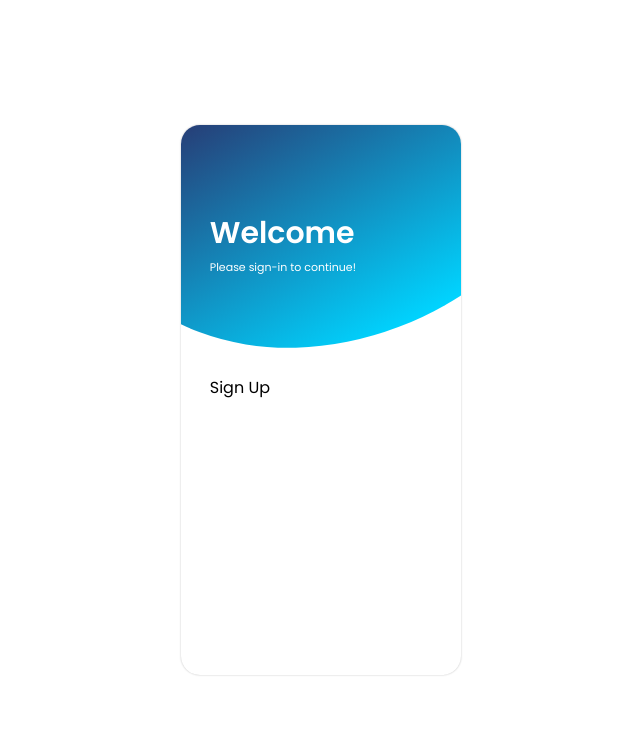
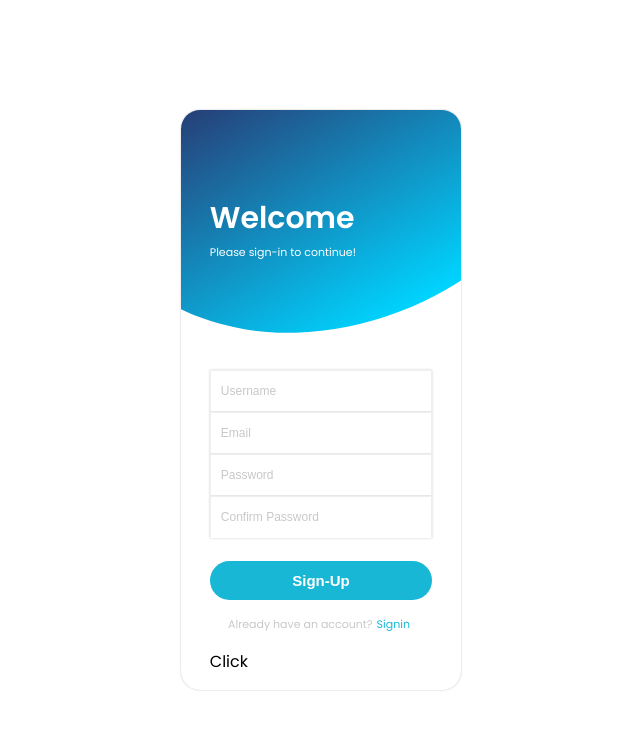
Before and after one commit to remediios/final-year-project, a React (Create React App) app in the folder front-end/fyp/: page /auth/signup in a window 1280 px wide. Shown: the top 730 px of the page, without its empty margins (319-959 px from the left). Built offline with nearby package versions, Linux system fonts and the light colour scheme; the HTML template or start-up script is replaced by a standard one.

Commit message:
Framer Motion Animation addition

```diff
--- a/front-end/fyp/src/components/forms/Auth.js
+++ b/front-end/fyp/src/components/forms/Auth.js
@@ -1,4 +1,4 @@
-import React from "react";
+import React, { useState } from "react";
 import { Routes, Route } from "react-router-dom";
 import {
   BackDrop,
@@ -11,13 +11,48 @@ import {
 } from "../../styles/forms/Global";
 import SignIn from "./SignIn";
 import SignUp from "./SignUp";
+import { AuthContext } from "../../context/AuthContext";
+
+const backdropVariants = {
+  expanded: {
+    width: "233%",
+    height: "1050px",
+    borderRadius: "20%",
+    transform: "rotate(60deg)",
+  },
+  collapsed: {
+    width: "160%",
+    height: "550px",
+    borderRadius: "50%",
+    transform: "rotate(60deg)",
+  },
+};
+
+const expandingTransition = {
+  type: "spring",
+  duration: 2.3,
+  stiffness: 30,
+};
 
 const Auth = () => {
+  const [isExpanded, setExpanded] = useState(false);
+
+  const playExpandingAnimation = () => {
+    setExpanded(true);
+    setTimeout(() => {
+      setExpanded(false);
+    }, expandingTransition.duration * 1000 - 1500);
+  };
+
   return (
-    <>
     <BoxContainer>
       <TopContainer>
-          <BackDrop />
+        <BackDrop
+          initial={false}
+          animate={isExpanded ? "expanded" : "collapsed"}
+          variants={backdropVariants}
+          transition={expandingTransition}
+        />
         <HeaderContainer>
           <HeaderText>Welcome</HeaderText>
           <SmallText>Please sign-in to continue!</SmallText>
@@ -29,9 +64,9 @@ const Auth = () => {
           <Route path="signin" element={<SignIn />} />
           <Route path="signup" element={<SignUp />} />
         </Routes>
+        <p onClick={playExpandingAnimation}>Click</p>
       </InnerContainer>
     </BoxContainer>
-    </>
   );
 };
 
--- a/front-end/fyp/src/components/forms/SignIn.js
+++ b/front-end/fyp/src/components/forms/SignIn.js
@@ -1,4 +1,4 @@
-import React from "react";
+import React, { useContext } from "react";
 import {
   BoldLink,
   FormBoxContainer,
@@ -8,18 +8,21 @@ import {
   SubmitButton,
 } from "../../styles/forms/Global";
 import { Margin } from "./Margin";
+import { AuthContext } from "../../context/AuthContext";
 
 const SignIn = () => {
   return (
     <FormBoxContainer>
-      <FormContainer>
+      <FormContainer id="signin">
         <Input type="email" placeholder="Email" />
         <Input type="password" placeholder="Password" />
       </FormContainer>
       <Margin direction="vertical" margin={10} />
       <MutedLink href="#">Forgot your password?</MutedLink>
       <Margin direction="vertical" margin="1.6em" />
-      <SubmitButton type="submit">Sign-In</SubmitButton>
+      <SubmitButton type="submit" form="signin">
+        Sign-In
+      </SubmitButton>
       <Margin direction="vertical" margin="1em" />
       <MutedLink href="/auth/signup">
         Don't have an account? <BoldLink href="/auth/signup">Sign-Up</BoldLink>
--- a/front-end/fyp/src/components/forms/SignUp.js
+++ b/front-end/fyp/src/components/forms/SignUp.js
@@ -1,7 +1,35 @@
-import React from "react";
+import React, { useContext } from "react";
+import { AuthContext } from "../../context/AuthContext";
+import {
+  BoldLink,
+  FormBoxContainer,
+  FormContainer,
+  Input,
+  MutedLink,
+  SubmitButton,
+} from "../../styles/forms/Global";
+import { Margin } from "./Margin";
 
 const SignUp = () => {
-  return <div>Sign Up</div>;
+  return (
+    <FormBoxContainer>
+      <FormContainer id="signup">
+        <Input type="text" placeholder="Username" />
+        <Input type="email" placeholder="Email" />
+        <Input type="password" placeholder="Password" />
+        <Input type="password" placeholder="Confirm Password" />
+      </FormContainer>
+      <Margin direction="vertical" margin="1.4em" />
+      <SubmitButton type="submit" form="signup">
+        Sign-Up
+      </SubmitButton>
+      <Margin direction="vertical" margin="1em" />
+      <MutedLink href="/auth/signin">
+        Already have an account?
+        <BoldLink href="/auth/signin">Signin</BoldLink>
+      </MutedLink>
+    </FormBoxContainer>
+  );
 };
 
 export default SignUp;
--- a/front-end/fyp/src/styles/forms/Global.js
+++ b/front-end/fyp/src/styles/forms/Global.js
@@ -30,7 +30,7 @@ export const InnerContainer = styled.div`
   padding: 0 1.8em;
 `;
 
-export const BackDrop = styled.div`
+export const BackDrop = styled(motion.div)`
   width: 160%;
   height: 550px;
   position: absolute;
```
Lines whose indentation alone changed are shown as unchanged.
